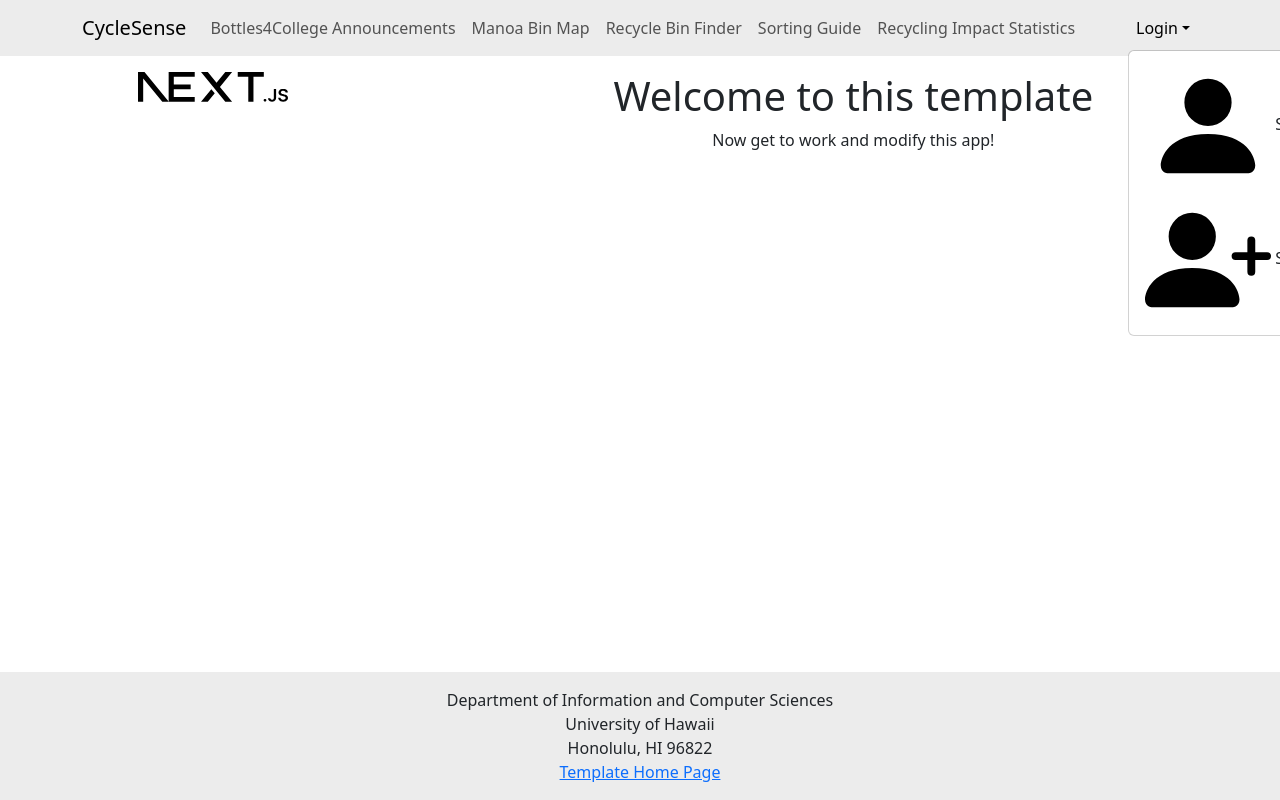
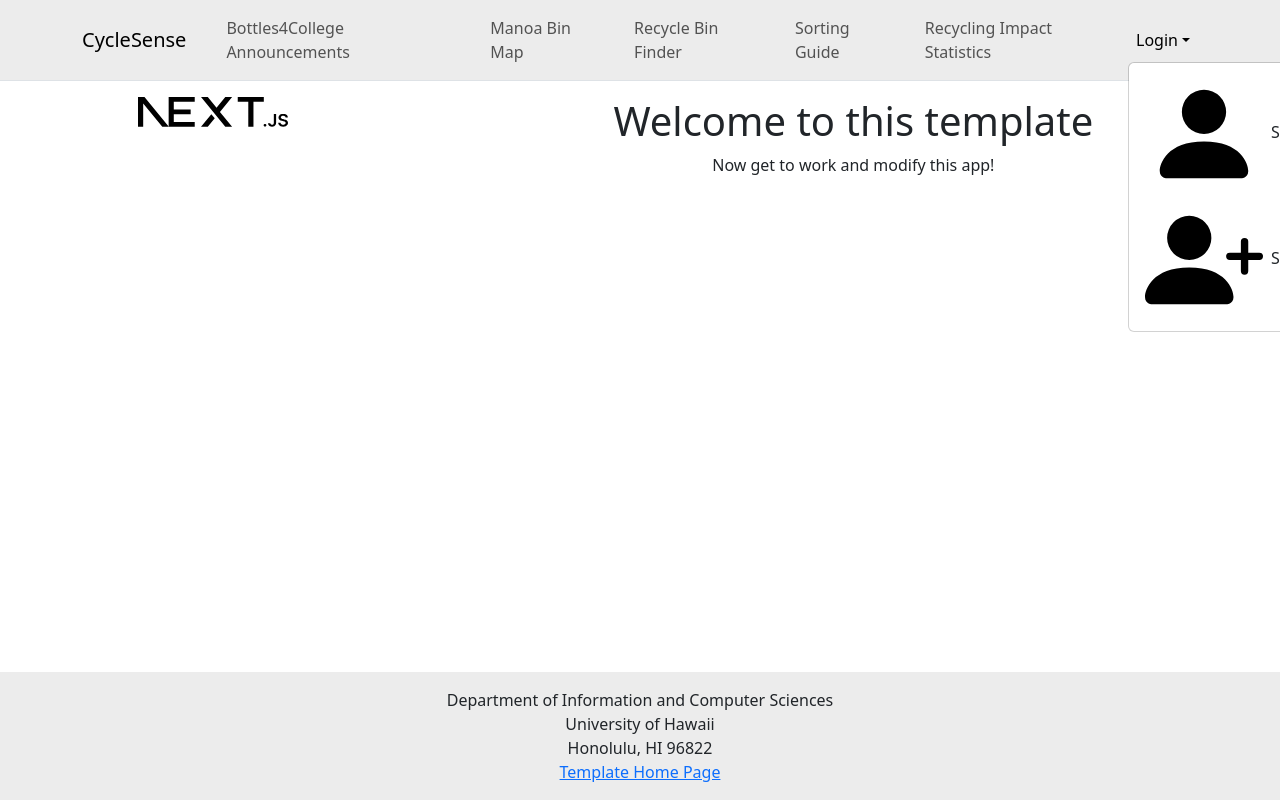
Before and after one commit to cycle5ense/cycle5ense, a Next.js app: page / in a window 1280 px wide. Both pictures are taken after a click on the button "Login". Shown: the top 800 px of the page. Built offline with nearby package versions, Linux system fonts and the light colour scheme; no server answers.

Commit message:
Mock Up Issue 6
Mock Up Issue 6 updated navbar

```diff
--- a/src/components/Navbar.tsx
+++ b/src/components/Navbar.tsx
@@ -15,62 +15,95 @@ const NavBar: React.FC = () => {
   const role = session?.user?.role;
 
   return (
-    <Navbar bg="light" expand="lg">
+    <Navbar bg="light" expand="lg" className="border-bottom py-2">
       <Container>
-        <Navbar.Brand href="/">CycleSense</Navbar.Brand>
+        <Navbar.Brand href="/" className="fw-normal me-4">
+          CycleSense
+        </Navbar.Brand>
 
         <Navbar.Toggle aria-controls="basic-navbar-nav" />
 
         <Navbar.Collapse id="basic-navbar-nav">
-          {/* LEFT SIDE LINKS (ALWAYS VISIBLE) */}
-          <Nav className="me-auto">
-
-            <Nav.Link href="/announcements" active={pathName === '/announcements'}>
+          <Nav className="me-auto align-items-lg-center">
+            <Nav.Link
+              id="announcements"
+              href="/announcements"
+              active={pathName === '/announcements'}
+              className="mx-lg-2"
+            >
               Bottles4College Announcements
             </Nav.Link>
 
-            <Nav.Link href="/map" active={pathName === '/map'}>
+            <Nav.Link
+              id="map"
+              href="/map"
+              active={pathName === '/map'}
+              className="mx-lg-2"
+            >
               Manoa Bin Map
             </Nav.Link>
 
-            <Nav.Link href="/find-bin" active={pathName === '/find-bin'}>
+            <Nav.Link
+              id="find-bin"
+              href="/find-bin"
+              active={pathName === '/find-bin'}
+              className="mx-lg-2"
+            >
               Recycle Bin Finder
             </Nav.Link>
 
-            <Nav.Link href="/sorting-guide" active={pathName === '/sorting-guide'}>
+            <Nav.Link
+              id="sorting-guide"
+              href="/sorting-guide"
+              active={pathName === '/sorting-guide'}
+              className="mx-lg-2"
+            >
               Sorting Guide
             </Nav.Link>
 
-            <Nav.Link href="/recycle-statistics" active={pathName === '/recycle-statistics'}>
+            <Nav.Link
+              id="recycle-statistics"
+              href="/recycle-statistics"
+              active={pathName === '/recycle-statistics'}
+              className="mx-lg-2"
+            >
               Recycling Impact Statistics
             </Nav.Link>
 
             {role === 'ADMIN' && (
-              <Nav.Link href="/admin" active={pathName === '/admin'}>
+              <Nav.Link
+                id="admin-stuff-nav"
+                href="/admin"
+                active={pathName === '/admin'}
+                className="mx-lg-2"
+              >
                 Admin
               </Nav.Link>
             )}
 
           </Nav>
 
-          {/* RIGHT SIDE LOGIN */}
-          <Nav>
+          <Nav className="align-items-lg-center">
             {session ? (
-              <NavDropdown title={currentUser ?? 'Account'}>
-                <NavDropdown.Item href="/api/auth/signout">
-                  <BoxArrowRight /> Sign Out
+              <NavDropdown id="login-dropdown" title={currentUser ?? 'Account'}>
+                <NavDropdown.Item id="login-dropdown-sign-out" href="/api/auth/signout">
+                  <BoxArrowRight className="me-2" />
+                  Sign Out
                 </NavDropdown.Item>
-                <NavDropdown.Item href="/auth/change-password">
-                  <Lock /> Change Password
+                <NavDropdown.Item id="login-dropdown-change-password" href="/auth/change-password">
+                  <Lock className="me-2" />
+                  Change Password
                 </NavDropdown.Item>
               </NavDropdown>
             ) : (
-              <NavDropdown title="Login">
-                <NavDropdown.Item href="/auth/signin">
-                  <PersonFill /> Sign in
+              <NavDropdown id="login-dropdown" title="Login">
+                <NavDropdown.Item id="login-dropdown-sign-in" href="/auth/signin">
+                  <PersonFill className="me-2" />
+                  Sign in
                 </NavDropdown.Item>
-                <NavDropdown.Item href="/auth/signup">
-                  <PersonPlusFill /> Sign up
+                <NavDropdown.Item id="login-dropdown-sign-up" href="/auth/signup">
+                  <PersonPlusFill className="me-2" />
+                  Sign up
                 </NavDropdown.Item>
               </NavDropdown>
             )}
```
